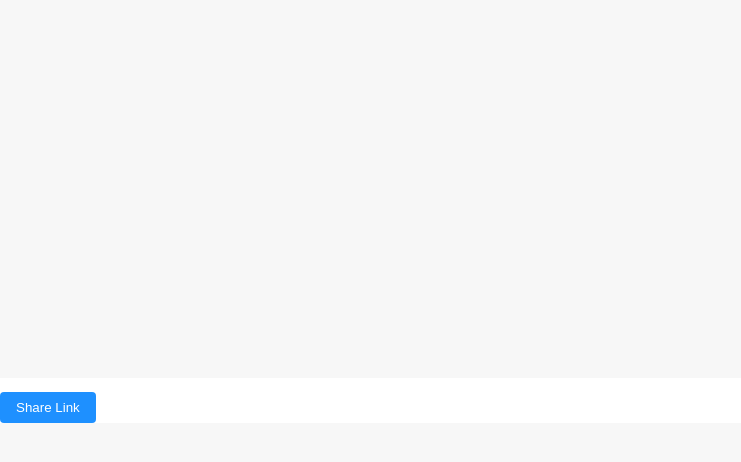
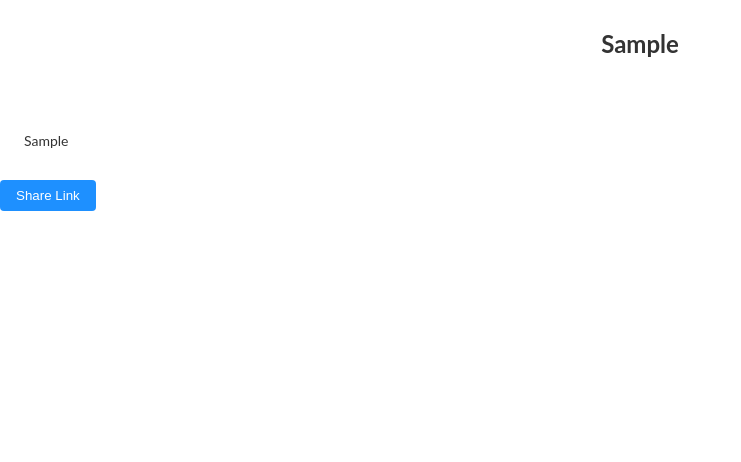
Before and after one commit to jeeweb/my-invitation, a website: page assets/index.html in a window 1280 px wide. Both pictures are taken after typing "Sample", "Sample" into the empty fields and a click on the button "Make". Shown: the whole page, without its empty margins (0-741 px from the left). Drawn offline with Linux system fonts and the light colour scheme.

Commit message:
텍스트 출력

```diff
--- a/assets/css/resultCard.css
+++ b/assets/css/resultCard.css
@@ -1,9 +1,21 @@
 .result_box.show {
   display: block;
   width: 100vw;
+  height: 100%;
   background-color: #fff;
 }
+
+.card_title {
+  margin: 32px 0;
+  font-size: 24px;
+  font-weight: bold;
+  text-align: center;
+}
+
 .card_mainImg {
   width: 100%;
   height: auto;
 }
+.card_txt {
+  padding: 32px 24px;
+}
--- a/assets/index.html
+++ b/assets/index.html
@@ -10,18 +10,18 @@
 <body>
   <div id="makeBox" class="make_box show">
     <div class="scroll-wrap">
-      <form>
+      <form method="post" enctype="multipart/form-data">
         <div class="">
           <span class="sub-title">제목</span>
-          <input type="text">
+          <input type="text" id="iptTitle">
         </div>
         <div class="">
           <span class="sub-title">메인 이미지</span>
-          <input type="file" id="fileMain">
+          <input type="file" id="fileMain" accept="image/*">
         </div>
         <div class="">
           <span class="sub-title">전하고 싶은 말</span>
-          <textarea name="" id="" cols="30" rows="10"></textarea>
+          <textarea name="" id="iptTxt" cols="30" rows="10"></textarea>
         </div>
         <div class="">
           <span class="sub-title">텍스트 정렬</span>
@@ -58,7 +58,7 @@
   <div id="resultBox" class="result_box">
     <h1 id="cardTitle" class="card_title"></h1>
     <img src="" id="imgMain" class="card_mainImg">
-    <p class="txt" class="card_txt"></p>
+    <p id="cardTxt" class="card_txt"></p>
     <ul class="lst_imgs">
       <li>
         <!-- <img src="" alt=""> -->
--- a/assets/js/main.js
+++ b/assets/js/main.js
@@ -2,7 +2,23 @@ const makeBox = document.getElementById("makeBox");
 const resultBox = document.getElementById("resultBox");
 const makeBtn = document.getElementById("makeBtn");
 const fileMain = document.getElementById("fileMain");
+const iptTitle = document.getElementById("iptTitle");
+const iptTxt = document.getElementById("iptTxt");
+const cardTitle = document.getElementById("cardTitle");
+const cardTxt = document.getElementById("cardTxt");
 
+// 변수에 잠깐 저장해서 출력하는 방식, 차후 변경
+function getTxt() {
+  let title = iptTitle.value;
+  let txt = iptTxt.value;
+  cardTitle.innerText = title;
+  cardTxt.innerText = txt;
+}
+
+/*
+  현재 로컬주소로 가져와서 preview 형식으로 보여주게 함
+  차후 변경
+*/
 function getMainPhoto(img) {
   if (img.files && img.files[0]) {
     const reader = new FileReader();
@@ -19,6 +35,7 @@ function handleMakeBtn(e) {
   makeBox.classList.remove("show");
   resultBox.classList.add("show");
   getMainPhoto(fileMain);
+  getTxt();
 }
 
 makeBtn.addEventListener("click", handleMakeBtn);
```
